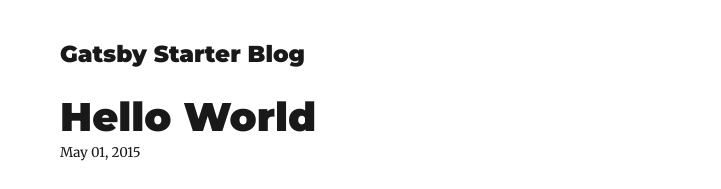
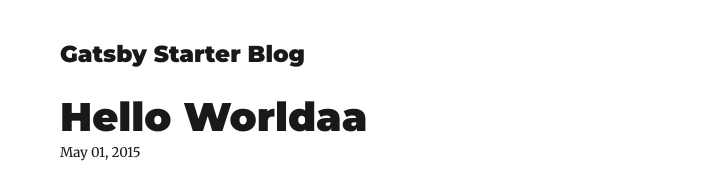
Before and after one commit to crossclub/my-blog, a Gatsby site: page /hello-world/ in a window 1280 px wide. Shown: the top 189 px of the page, without its empty margins (265-986 px from the left). Built offline with nearby package versions, Linux system fonts and the light colour scheme; Gatsby itself is replaced by a stand-in of ours; some packages are replaced by stand-ins of ours.

Commit message:
'kousin'

```diff
--- a/content/blog/hello-world/index.md
+++ b/content/blog/hello-world/index.md
@@ -1,5 +1,5 @@
 ---
-title: Hello World
+title: Hello Worldaa
 date: "2015-05-01T22:12:03.284Z"
 description: "Hello World"
 ---
```
